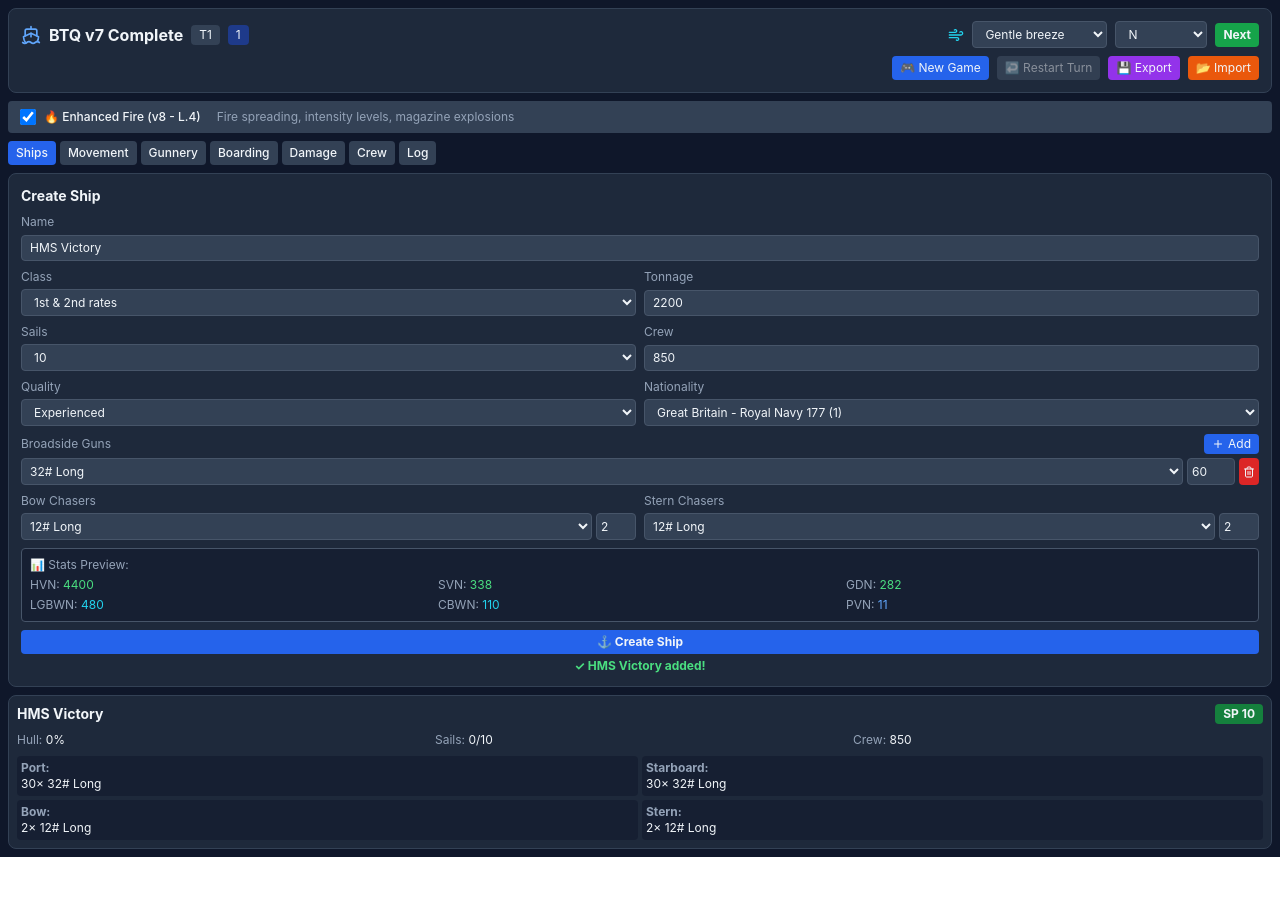
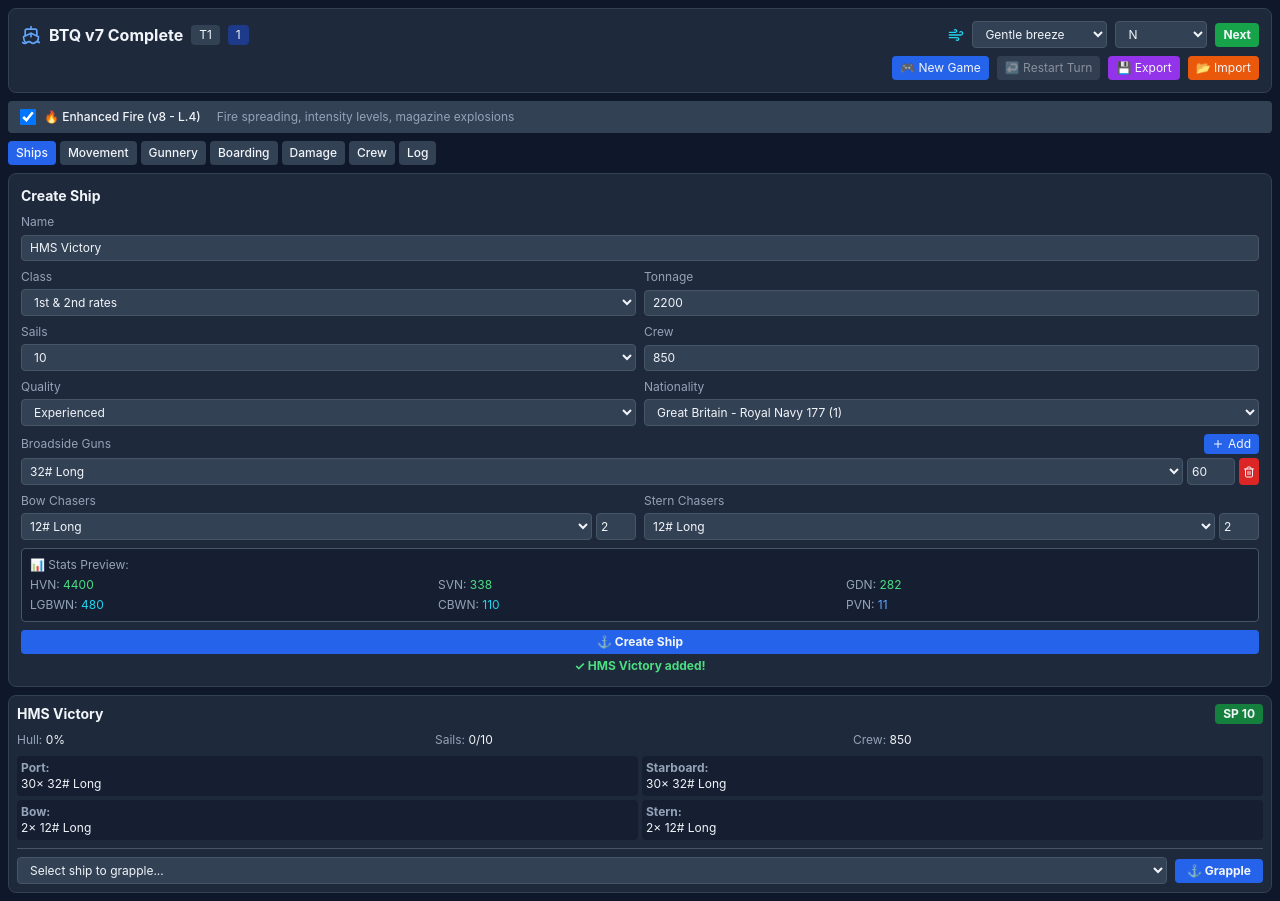
Before and after one commit to linusnapoleonicshipyard/Btq-companion-v8, a React (Vite) app: page / in a window 1280 px wide. Both pictures are taken after a click on the button "⚓ Create Ship". Before the commit the page ends 857 px from the top, so only its background shows below. Built offline with nearby package versions, Linux system fonts and the light colour scheme.

Commit message:
Update App.jsx
Fixing grapple button

```diff
--- a/src/App.jsx
+++ b/src/App.jsx
@@ -1753,6 +1753,49 @@
                       🔥 {ship.fires.length} fire{ship.fires.length > 1 ? 's' : ''}
                     </div>
                   )}
+
+                  {/* Grappling Controls */}
+                  <div className="mt-2 pt-2 border-t border-slate-600">
+                    {ship.grappled ? (
+                      <div className="flex items-center justify-between">
+                        <span className="text-xs text-green-400">
+                          ⚓ Grappled to: {ships.find(s => s.id === ship.grappled)?.name}
+                        </span>
+                        <button
+                          onClick={() => attemptCutGrapples(ship.id)}
+                          className="px-2 py-1 bg-red-600 hover:bg-red-700 rounded text-xs font-bold"
+                        >
+                          ✂️ Cut Grapples
+                        </button>
+                      </div>
+                    ) : (
+                      <div className="flex items-center gap-2">
+                        <select
+                          id={`grapple-target-${ship.id}`}
+                          className="flex-1 bg-slate-700 border border-slate-600 rounded px-2 py-1 text-xs"
+                          defaultValue=""
+                        >
+                          <option value="" disabled>Select ship to grapple...</option>
+                          {ships.filter(s => s.id !== ship.id && !s.grappled && s.sp > 0).map(s => (
+                            <option key={s.id} value={s.id}>{s.name}</option>
+                          ))}
+                        </select>
+                        <button
+                          onClick={() => {
+                            const select = document.getElementById(`grapple-target-${ship.id}`);
+                            const targetId = select.value;
+                            if (targetId) {
+                              attemptGrapple(ship.id, targetId);
+                              select.value = '';
+                            }
+                          }}
+                          className="px-3 py-1 bg-blue-600 hover:bg-blue-700 rounded text-xs font-bold whitespace-nowrap"
+                        >
+                          ⚓ Grapple
+                        </button>
+                      </div>
+                    )}
+                  </div>
                 </div>
               ))}
             </div>
```
